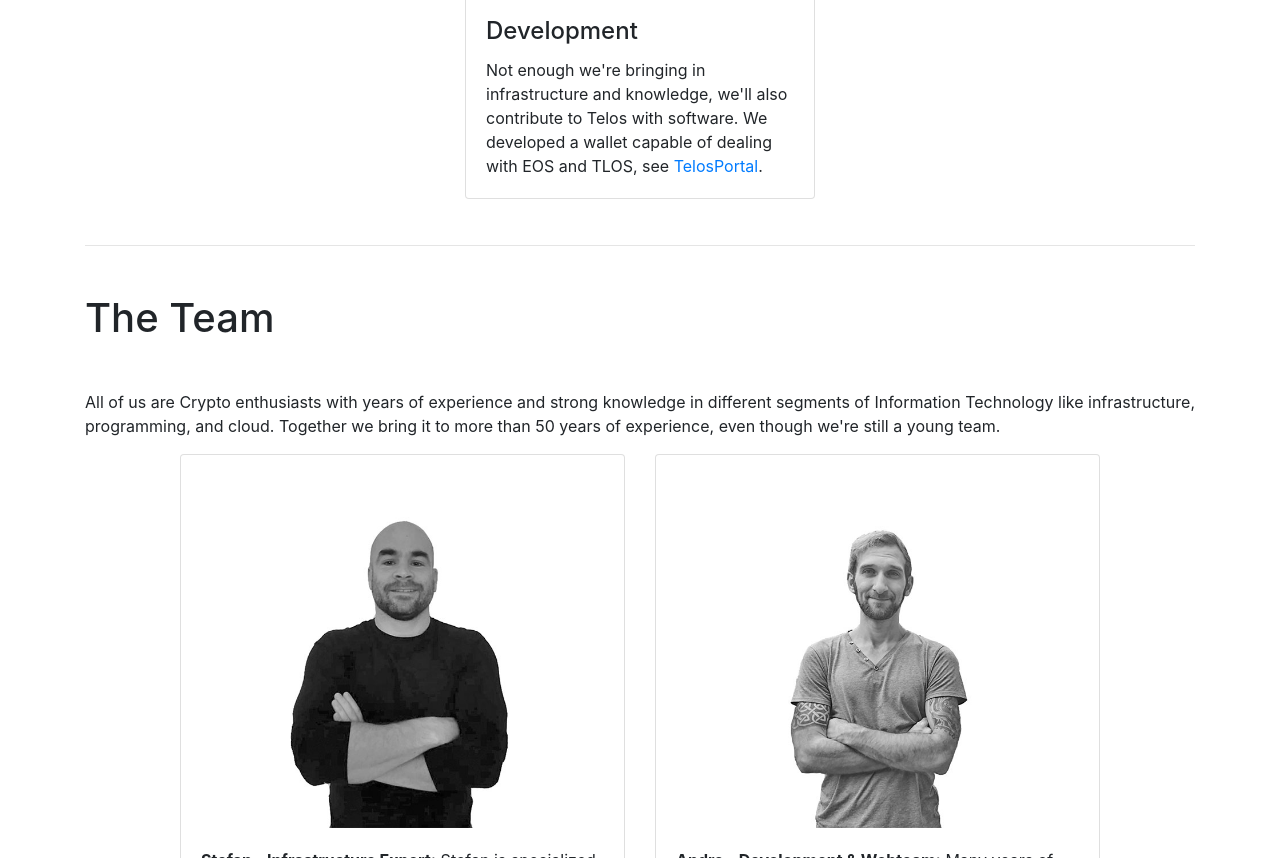
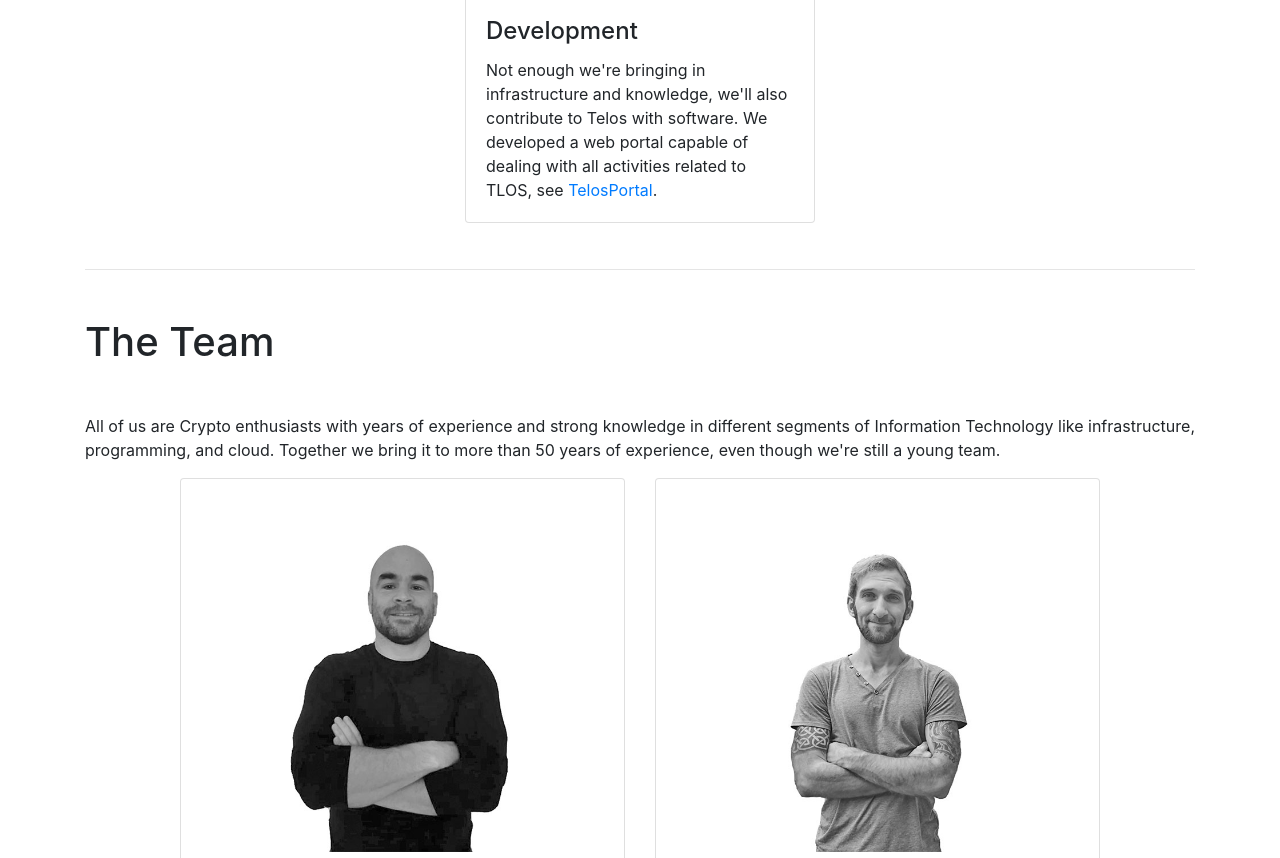
Before and after one commit to DerAndre/TelosGermanyPage, a website: page index.html in a window 1280 px wide. Shown: the part 1806-2664 px from the top of the page. Drawn offline with Linux system fonts and the light colour scheme.

Commit message:
Changed some text on index

```diff
--- a/index.html
+++ b/index.html
@@ -80,7 +80,7 @@
               <span><img class="card-img-top-centralized" src="assets/development.png" alt="TelosGermany Telos Germany Development TelosToolkit"></span>
               <div class="card-body">
                 <h4 class="card-title">Development</h4>
-                <p class="card-text">Not enough we're bringing in infrastructure and knowledge, we'll also contribute to Telos with software. We developed a wallet capable of dealing with EOS and TLOS, see <a href="https://portal.telosgermany.io/home" target="_blank">TelosPortal</a>.</p>
+                <p class="card-text">Not enough we're bringing in infrastructure and knowledge, we'll also contribute to Telos with software. We developed a web portal capable of dealing with all activities related to TLOS, see <a href="https://portal.telosgermany.io/home" target="_blank">TelosPortal</a>.</p>
               </div>
             </div>
           </div>
```
